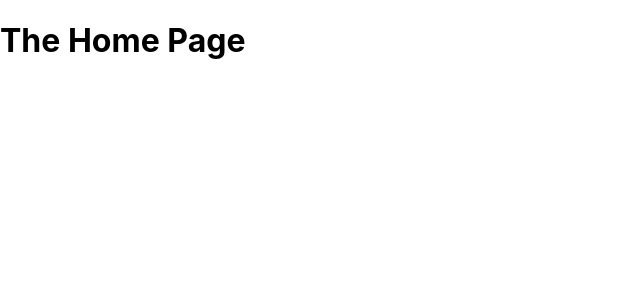
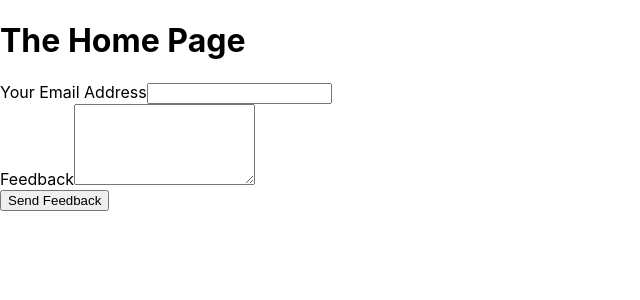
Before and after one commit to sphred5/api-routes, a Next.js app: page / in a window 1280 px wide. Shown: the top 300 px of the page, without its empty margins (0-640 px from the left). Built offline with nearby package versions, Linux system fonts and the light colour scheme.

Commit message:
added form processing route

```diff
--- a/pages/api/feedback.js
+++ b/pages/api/feedback.js
@@ -1,5 +1,25 @@
-function handler(req, res){
-    res.status(200).json({message: "hello"});
+import fs from 'fs';
+import path from 'path';
+
+function handler(req, res) {
+    if (req.method === 'POST') {
+        const email = req.body.body;
+        const feedbackText = req.body.text;
+
+        const newFeedback = {
+            id: new Date().toISOString(),
+            email: email,
+            text: feedbackText
+        };
+        const filePath = path.join(process.cwd(), 'data', 'feedback.json');
+        const fileData = fs.readFileSync(filePath);
+        const data = JSON.parse(fileData);
+        data.push(newFeedback);
+        fs.writeFileSync(filePath, JSON.stringify(data));
+        res.status(201).json({ message: "success", feedback: newFeedback });
+    } else {
+        res.status(200).json({ message: "hello" });
+    }
 }
 
 export default handler;
--- a/pages/index.js
+++ b/pages/index.js
@@ -1,11 +1,40 @@
-import Head from 'next/head'
-import Image from 'next/image'
-import styles from '../styles/Home.module.css'
+import { useRef } from 'react'
 
 export default function Home() {
+  const emailInputRef = useRef();
+  const feedbackInputRef = useRef();
+  function submitFormHandler(e) {
+
+    e.preventDefault();
+    const enteredEmail = emailInputRef.current.value;
+    const enteredFeedback = feedbackInputRef.current.value;
+    const reqBody = { email: enteredEmail, text: enteredFeedback };
+    fetch('/api/feedback', {
+      method: 'POST',
+      body: JSON.stringify(reqBody),
+      headers: {
+        'Content-Type': 'application/json'
+      }
+    })
+    .then(response => response.json())
+    .then(data => console.log(data))
+
+
+  }
   return (
-   <div>
-    <h1>The Home Page</h1>
-   </div>
+    <div>
+      <h1>The Home Page</h1>
+      <form onSubmit={submitFormHandler}>
+        <div>
+          <label htmlFor="email">Your Email Address</label>
+          <input type="email" id="email" ref={emailInputRef} />
+        </div>
+        <div>
+          <label htmlFor="feedback">Feedback</label>
+          <textarea id="feedback" rows='5' ref={feedbackInputRef} />
+        </div>
+        <button>Send Feedback</button>
+      </form>
+    </div>
   )
 }
```
Also changed, not shown: public/vercel.svg (deleted), 1 other file (tests, documents, lock files or other folders).
